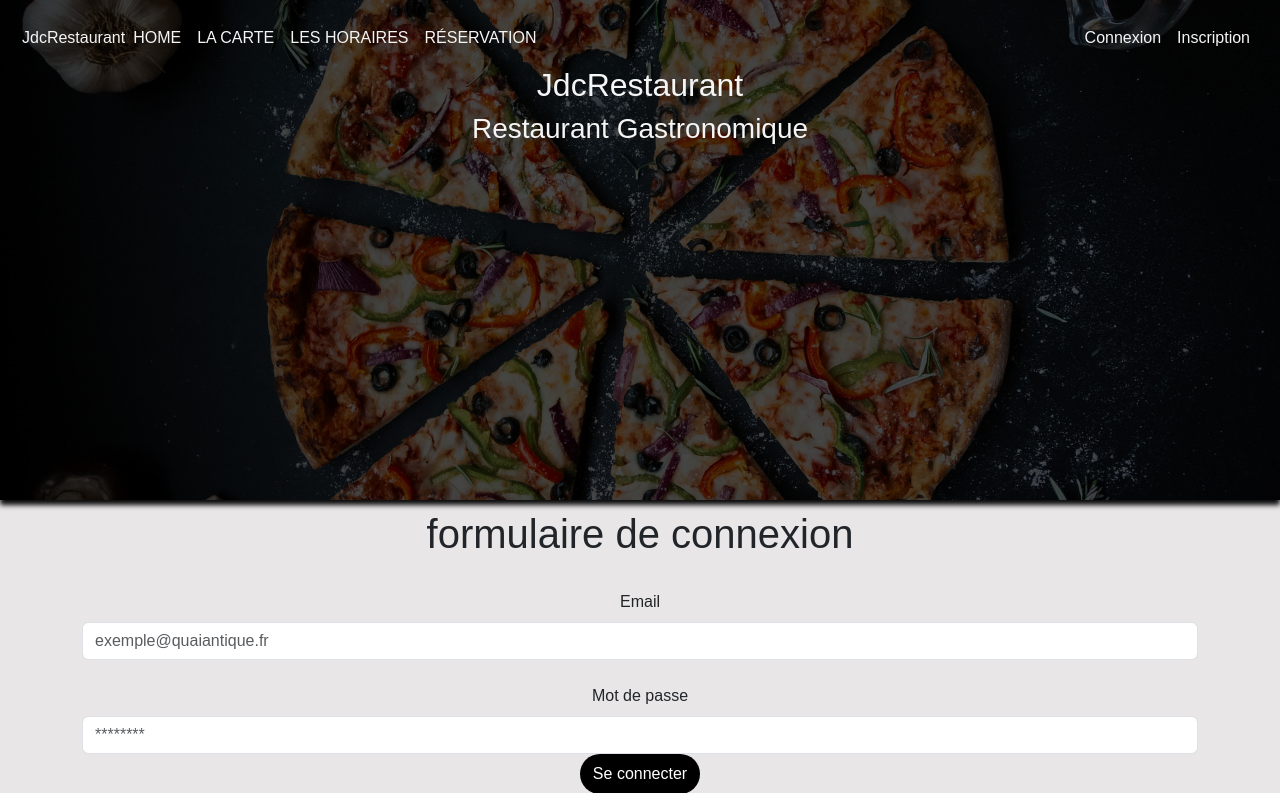
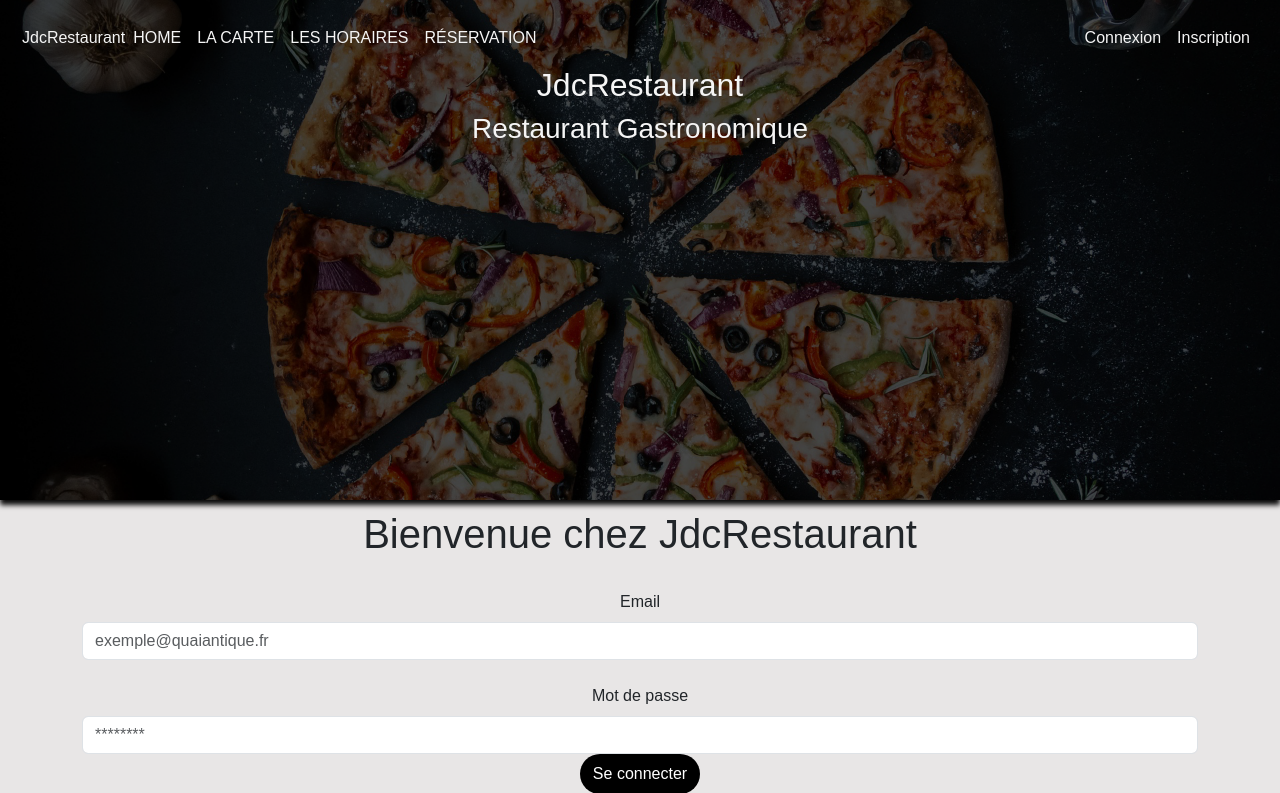
Before and after one commit to JeanDicristo/JdcRestaurant, a Symfony app: template templates/pages/security/login.html.twig in a window 1280 px wide. Shown: the top 793 px of the page. Run offline with Twig, Linux system fonts and the light colour scheme; the template is opened without the code that fills it, so the values that code supplies are empty; some libraries are stand-ins or nearby versions; some web fonts are replaced.

Commit message:
edit env prod, fichier procfile

```diff
--- a/templates/pages/security/login.html.twig
+++ b/templates/pages/security/login.html.twig
@@ -5,7 +5,7 @@
 
 {% block body %}
 	<div class="container">
-		<h1>formulaire de connexion</h1>
+		<h1>Bienvenue chez JdcRestaurant</h1>
 
 		{% for message in app.flashes('success') %}
 			<div class="alert alert-success mt-4">
```
Also changed, not shown: public/js/main.js (+0 -9 lines), 2 other files.
